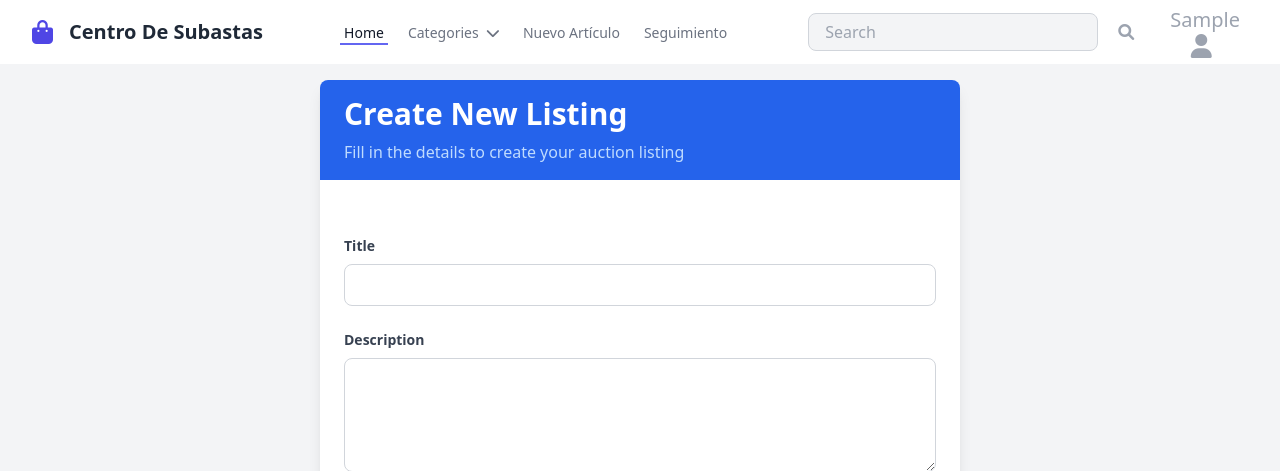
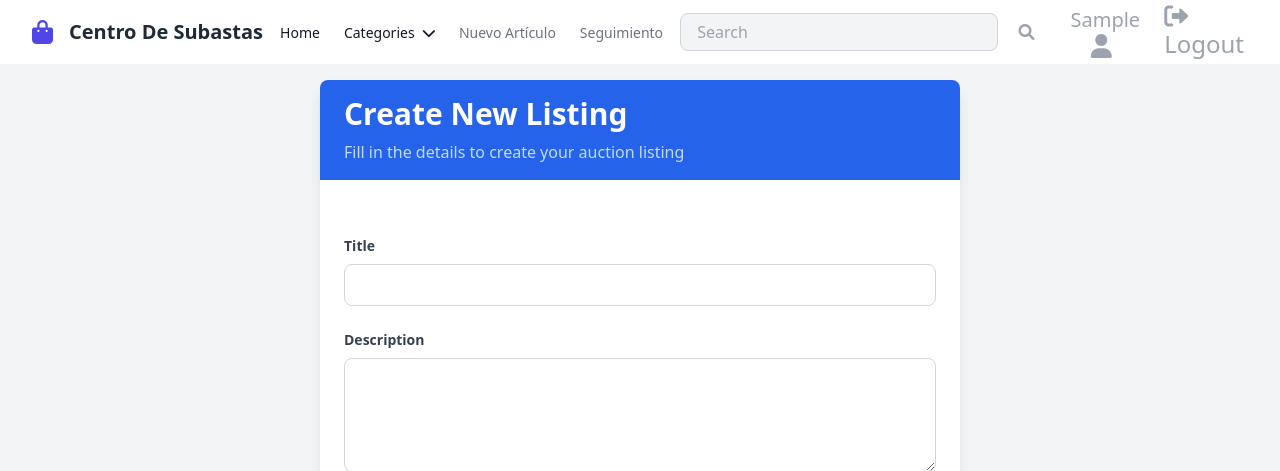
Before and after one commit to Jagarut/dj_htmx_sub, a Django app: page /create/ in a window 1280 px wide; the page is wider, and only the part inside the window is pictured. Shown: the top 471 px of that part. Run offline with Django 5.2, Linux system fonts and the light colour scheme; the visitor is signed in with stand-in values (Sample User, id 1); some libraries are stand-ins or nearby versions.

Commit message:
add login and logout to navbar

```diff
--- a/templates/auction/navbar.html
+++ b/templates/auction/navbar.html
@@ -20,14 +20,14 @@
             <!-- Desktop Navigation Items -->
             <div class="hidden lg:flex space-x-4">
                 <!-- Home Link -->
-                <a href="{% url 'home' %}" class="border-indigo-500 text-gray-900 inline-flex items-center px-1 pt-1 border-b-2 text-sm font-medium">
+                <a href="{% url 'home' %}" class="border-transparent text-gray-900  hover:border-gray-300 hover:text-gray-700 inline-flex items-center px-1 pt-1 border-b-2 text-sm font-medium">
                     Home
                 </a>
 
                 <!-- Categories Dropdown -->
                 <div x-data="{ open: false }" class="relative">
                     <!-- Categories button -->
-                    <button @click="open = !open" class="border-transparent text-gray-500 hover:border-gray-300 hover:text-gray-700 inline-flex items-center px-1 pt-1 border-b-2 text-sm font-medium focus:outline-none focus:ring-2 focus:ring-indigo-500">
+                    <button @click="open = !open" class="border-transparent text-gray-900 hover:border-gray-300 hover:text-gray-700 inline-flex items-center px-1 pt-1 border-b-2 text-sm font-medium focus:outline-none focus:ring-2 focus:ring-indigo-500">
                         Categories
                         <i class="fas fa-chevron-down ml-2"></i>
                     </button>
@@ -52,9 +52,11 @@
                 </div>
 
                 <!-- Nuevo Artículo Link -->
+                {% if user.is_authenticated %}
                 <a href="{% url 'create_listing' %}" class="border-transparent text-gray-500 hover:border-gray-300 hover:text-gray-700 inline-flex items-center px-1 pt-1 border-b-2 text-sm font-medium">
                     Nuevo Artículo
                 </a>
+                {% endif %}
                 <!-- watchlist -->
                 {% if user.is_authenticated %}
                  <a href="{% url 'watchlist' %}" class="border-transparent text-gray-500 hover:border-gray-300 hover:text-gray-700 inline-flex items-center px-1 pt-1 border-b-2 text-sm font-medium">
@@ -70,10 +72,21 @@
                 <button class="bg-white p-2 rounded-full text-gray-400 hover:text-gray-500 focus:outline-none focus:ring-2 focus:ring-offset-2 focus:ring-indigo-500 transition duration-200 ease-in-out">
                     <i class="fas fa-search"></i>
                 </button>
+                {% if user.is_authenticated %}
                 <button class="ml-3 bg-white p-1 rounded-full text-gray-400 hover:text-gray-500 focus:outline-none focus:ring-2 focus:ring-offset-2 focus:ring-indigo-500">
                     <span class="text-xl ml-2 px-1">{{ request.user|title }}</span>
                     <i class="fas fa-user fa-xl"></i>
                 </button>
+                <a href="{% url 'account_logout' %}" class="ml-3 bg-white p-1 rounded-full text-gray-400 hover:text-gray-500 ">
+                    <i class="fas fa-sign-out-alt fa-xl"></i>
+                    <span class="text-2xl">Logout</span>
+                </a>
+                {% else %}
+                <a href="{% url 'account_login' %}" class="ml-3 bg-white p-1 rounded-full text-gray-400 hover:text-gray-500 ">
+                    <i class="fas fa-sign-in-alt fa-xl"></i>
+                    <span class="text-2xl">Login</span>
+                </a>
+                {% endif %}
             </div>
         </div>
     </div>
@@ -84,9 +97,11 @@
             <a href="{% url 'home' %}" class="block text-gray-700 hover:bg-gray-200 px-3 py-2 rounded-md text-base font-medium">
                 Home
             </a>
+            {% if user.is_authenticated %}
             <a href="{% url 'create_listing' %}" class="block text-gray-700 hover:bg-gray-200 px-3 py-2 rounded-md text-base font-medium">
                 Nuevo Artículo
             </a>
+            {% endif %}
 
             <!-- Mobile Categories Dropdown -->
             <div>
```
